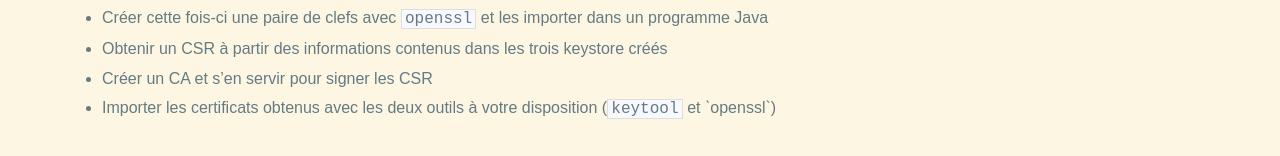
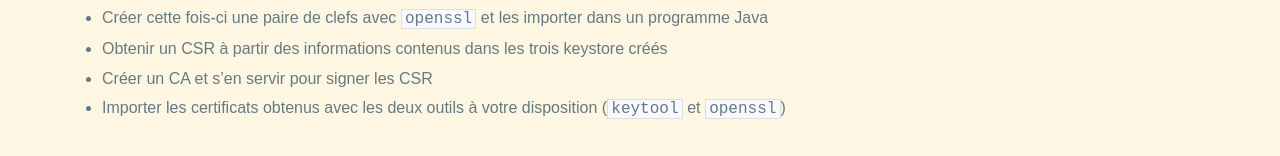
Before and after one commit to lacl-upec/m2jca, a Jekyll site: the page built from _posts/2015-10-13-cours 4.md, in a window 1280 px wide. Shown: the part 2109-2265 px from the top of the page. Built offline with Jekyll 4.4.1, drawn with Linux system fonts in a browser that asks for light colours.

Commit message:
Created :_posts/2015-10-13-cours 4.md

```diff
--- a/_posts/2015-10-13-cours 4.md
+++ b/_posts/2015-10-13-cours 4.md
@@ -99,4 +99,4 @@ TP
  - Créer cette fois-ci une paire de clefs avec `openssl` et les importer dans un programme Java
  - Obtenir un CSR à partir des informations contenus dans les trois keystore créés
  - Créer un CA et s'en servir pour signer les CSR
- - Importer les certificats obtenus avec les deux outils à votre disposition (`keytool` et ˋopenssl`)
+ - Importer les certificats obtenus avec les deux outils à votre disposition (`keytool` et `openssl`)
```
